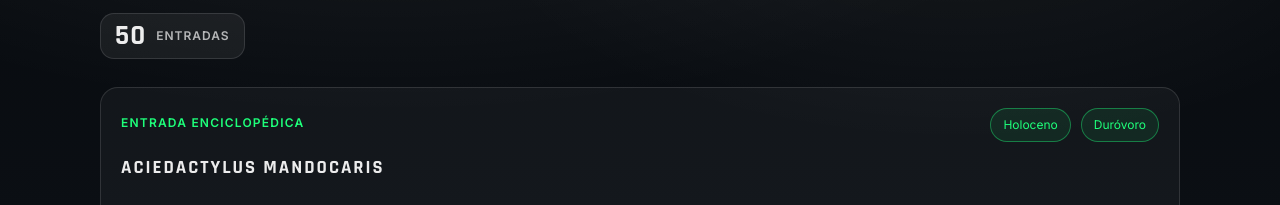
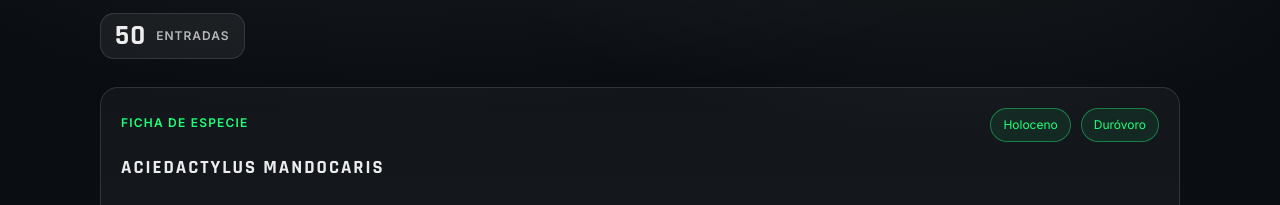
Before and after one commit to lu-developer476/Dinosauria, a React (Vite) app: page / in a window 1280 px wide. Shown: the part 2505-2710 px from the top of the page. Built offline with nearby package versions, Linux system fonts and the light colour scheme.

Commit message:
Refine encyclopedia entry label (#20)

```diff
--- a/src/App.tsx
+++ b/src/App.tsx
@@ -51,7 +51,7 @@ const translations = {
     categoryLabel: "Categoría",
     dinoLabel: "Entrada",
     selectDino: "Elegí un dinosaurio",
-    encyclopediaTitle: "Entrada enciclopédica",
+    encyclopediaTitle: "Ficha de especie",
     entriesTotalLabel: "Entradas",
     entriesFilteredLabelSingular: "coincidencia",
     entriesFilteredLabelPlural: "coincidencias",
@@ -105,7 +105,7 @@ const translations = {
     categoryLabel: "Category",
     dinoLabel: "Entry",
     selectDino: "Choose a dinosaur",
-    encyclopediaTitle: "Encyclopedia entry",
+    encyclopediaTitle: "Species profile",
     entriesTotalLabel: "Dinosaur entries",
     entriesFilteredLabelSingular: "match",
     entriesFilteredLabelPlural: "matches",
```
